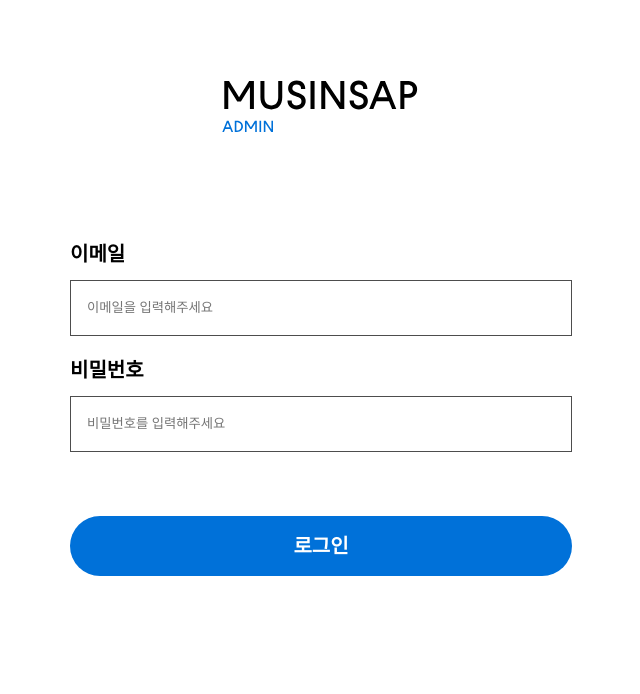
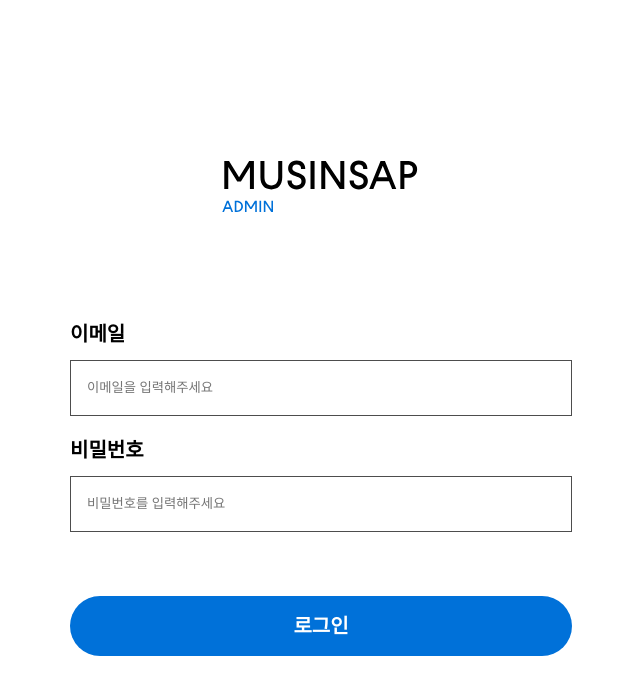
Before and after one commit to BSSM-Musinsap/F-E, a React (Vite) app: page /admin/login in a window 1280 px wide. Shown: the top 694 px of the page, without its empty margins (319-959 px from the left). Built offline with nearby package versions, Linux system fonts and the light colour scheme; a web font is replaced by a local one.

Commit message:
style: style fixing

```diff
--- a/src/components/category/categoty.css
+++ b/src/components/category/categoty.css
@@ -2,6 +2,7 @@
   width: fit-content;
   height: fit-content;
   border-radius: 23px;
+  cursor: pointer;
 }
 
 #category ul {
--- a/src/components/sliders/sliders.css
+++ b/src/components/sliders/sliders.css
@@ -29,6 +29,7 @@
   transform: translateX(-50%);
   width: 1232px;
   height: 360px;
+  cursor: pointer;
 }
 
 #slider .buttons li {
--- a/src/pages/admin/login/adminLogin.css
+++ b/src/pages/admin/login/adminLogin.css
@@ -1,7 +1,7 @@
 #adminLogin {
   position: relative;
   left: 50%;
-  top: 80px;
+  top: 20%;
   transform: translateX(-50%);
   width: 502px;
   height: 548px;
```
